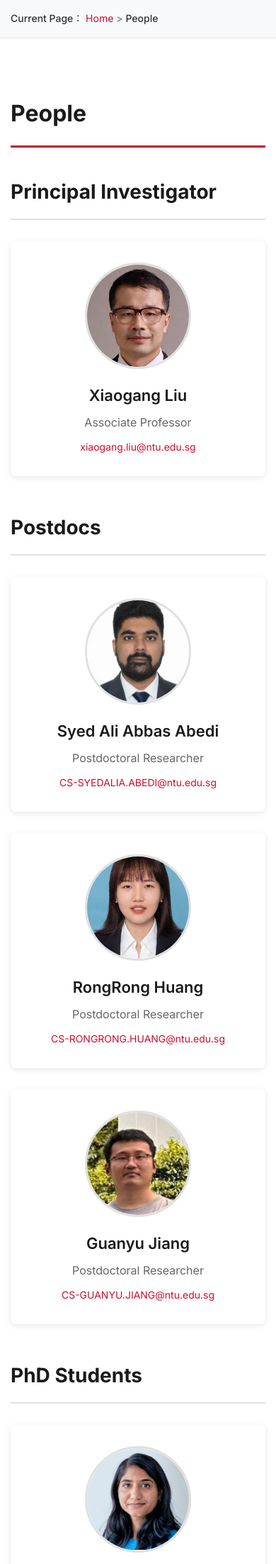
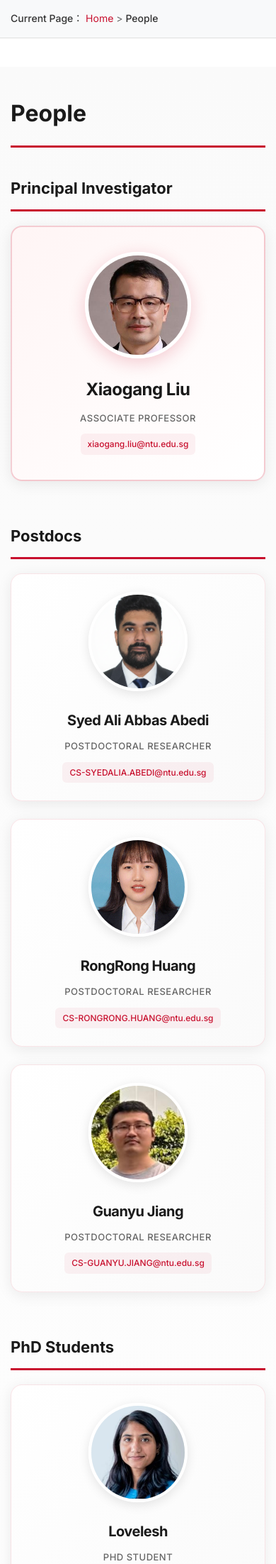
Before and after one commit to pearl-ntu/pearl, a PHP site: page /people.html in a window 390 px wide. Shown: the part 42-2246 px from the top of the page at 71% size. Run offline with PHP 8.4, Linux system fonts and the light colour scheme.

Commit message:
Enhance people page with modern design, improved cards, hover effects, and better mobile responsiveness

```diff
--- a/people.html
+++ b/people.html
@@ -64,7 +64,7 @@
                             </div>
                             <h3>Xiaogang Liu</h3>
                             <p class="person-title" data-en="Associate Professor" data-zh="副教授">Associate Professor</p>
-                            <p class="person-email">xiaogang.liu@ntu.edu.sg</p>
+                            <a href="mailto:xiaogang.liu@ntu.edu.sg" class="person-email">xiaogang.liu@ntu.edu.sg</a>
                         </div>
                     </div>
                 </div>
--- a/people.js
+++ b/people.js
@@ -40,7 +40,7 @@ document.addEventListener('DOMContentLoaded', function() {
                     </div>
                     <h3>${person.name}</h3>
                     ${person.title ? `<p class="person-title">${person.title}</p>` : ''}
-                    ${person.email ? `<p class="person-email">${person.email}</p>` : ''}
+                    ${person.email ? `<a href="mailto:${person.email}" class="person-email">${person.email}</a>` : ''}
                     ${person.research ? `<p class="person-research">${person.research}</p>` : ''}
                 </div>
             `;
--- a/styles.css
+++ b/styles.css
@@ -788,99 +788,210 @@ body {
 /* People Page */
 .people-page {
     padding: 40px 0;
+    background: linear-gradient(to bottom, #fafafa 0%, #ffffff 100%);
 }
 
 .people-section {
-    margin-bottom: 50px;
+    margin-bottom: 60px;
+}
+
+.people-section:last-child {
+    margin-bottom: 0;
 }
 
 .people-section h2 {
-    font-size: 28px;
+    font-size: 32px;
     font-weight: 700;
-    margin-bottom: 30px;
+    margin-bottom: 35px;
     color: var(--secondary-color);
-    padding-bottom: 15px;
-    border-bottom: 2px solid var(--border-color);
+    padding-bottom: 12px;
+    border-bottom: 3px solid var(--primary-color);
+    position: relative;
+}
+
+.people-section h2::after {
+    content: '';
+    position: absolute;
+    bottom: -3px;
+    left: 0;
+    width: 80px;
+    height: 3px;
+    background: linear-gradient(90deg, var(--primary-color), transparent);
 }
 
 .people-grid {
     display: grid;
-    grid-template-columns: repeat(auto-fit, minmax(250px, 1fr));
-    gap: 30px;
+    grid-template-columns: repeat(auto-fit, minmax(280px, 1fr));
+    gap: 35px;
 }
 
 .person-card {
-    background-color: white;
-    padding: 30px;
-    border-radius: 8px;
-    box-shadow: var(--shadow);
+    background: linear-gradient(135deg, #ffffff 0%, #fafafa 100%);
+    padding: 35px 25px;
+    border-radius: 16px;
+    box-shadow: 0 4px 20px rgba(0, 0, 0, 0.08);
     text-align: center;
-    transition: var(--transition);
+    transition: all 0.3s cubic-bezier(0.4, 0, 0.2, 1);
+    border: 1px solid rgba(200, 16, 46, 0.1);
+    position: relative;
+    overflow: hidden;
+}
+
+.person-card::before {
+    content: '';
+    position: absolute;
+    top: 0;
+    left: 0;
+    right: 0;
+    height: 4px;
+    background: linear-gradient(90deg, var(--primary-color), var(--primary-dark));
+    transform: scaleX(0);
+    transition: transform 0.3s ease;
+}
+
+.person-card:hover::before {
+    transform: scaleX(1);
 }
 
 .person-card:hover {
-    transform: translateY(-5px);
-    box-shadow: var(--shadow-hover);
+    transform: translateY(-8px);
+    box-shadow: 0 12px 40px rgba(200, 16, 46, 0.15);
+    border-color: rgba(200, 16, 46, 0.3);
 }
 
 .person-image {
-    margin-bottom: 20px;
+    margin-bottom: 25px;
     display: flex;
     justify-content: center;
+    position: relative;
+}
+
+.person-image::after {
+    content: '';
+    position: absolute;
+    bottom: -10px;
+    left: 50%;
+    transform: translateX(-50%);
+    width: 60px;
+    height: 3px;
+    background: linear-gradient(90deg, transparent, var(--primary-color), transparent);
+    opacity: 0;
+    transition: opacity 0.3s ease;
+}
+
+.person-card:hover .person-image::after {
+    opacity: 1;
 }
 
 .person-image .image-placeholder {
-    width: 150px;
-    height: 150px;
+    width: 160px;
+    height: 160px;
+    border-radius: 50%;
+    background: linear-gradient(135deg, #e0e0e0, #f5f5f5);
+    display: flex;
+    align-items: center;
+    justify-content: center;
 }
 
 .person-photo {
-    width: 150px;
-    height: 150px;
+    width: 160px;
+    height: 160px;
     border-radius: 50%;
     object-fit: cover;
-    border: 3px solid var(--border-color);
-    transition: var(--transition);
+    border: 4px solid #ffffff;
+    box-shadow: 0 4px 15px rgba(0, 0, 0, 0.1);
+    transition: all 0.3s cubic-bezier(0.4, 0, 0.2, 1);
+    background: linear-gradient(135deg, #ffffff, #f5f5f5);
 }
 
 .person-card:hover .person-photo {
     border-color: var(--primary-color);
-    transform: scale(1.05);
+    transform: scale(1.08);
+    box-shadow: 0 6px 25px rgba(200, 16, 46, 0.25);
 }
 
 .person-card h3 {
-    font-size: 22px;
-    font-weight: 600;
-    margin-bottom: 8px;
+    font-size: 24px;
+    font-weight: 700;
+    margin-bottom: 10px;
     color: var(--secondary-color);
+    letter-spacing: -0.5px;
+    transition: color 0.3s ease;
+}
+
+.person-card:hover h3 {
+    color: var(--primary-color);
 }
 
 .person-title {
     color: var(--text-light);
-    font-size: 16px;
-    margin-bottom: 10px;
+    font-size: 13px;
+    margin-bottom: 12px;
+    font-weight: 500;
+    text-transform: uppercase;
+    letter-spacing: 0.5px;
 }
 
 .person-email {
     color: var(--primary-color);
-    font-size: 14px;
+    font-size: 13px;
     word-break: break-word;
+    text-decoration: none;
+    display: inline-block;
+    padding: 6px 12px;
+    border-radius: 6px;
+    background: rgba(200, 16, 46, 0.05);
+    transition: all 0.3s ease;
+    font-weight: 500;
+}
+
+.person-email:hover {
+    background: rgba(200, 16, 46, 0.1);
+    transform: translateY(-2px);
 }
 
 .person-research {
     color: var(--text-light);
     font-size: 14px;
     font-style: italic;
-    margin-top: 10px;
-    line-height: 1.5;
+    margin-top: 15px;
+    line-height: 1.6;
+    padding-top: 15px;
+    border-top: 1px solid var(--border-color);
+}
+
+/* Special styling for PI card */
+.people-section:first-of-type .person-card {
+    background: linear-gradient(135deg, #fff5f5 0%, #ffffff 100%);
+    border: 2px solid rgba(200, 16, 46, 0.2);
+    padding: 40px 30px;
+}
+
+.people-section:first-of-type .person-card::before {
+    height: 5px;
+    background: linear-gradient(90deg, var(--primary-color), var(--primary-dark), var(--primary-color));
+}
+
+.people-section:first-of-type .person-photo {
+    width: 180px;
+    height: 180px;
+    border-width: 5px;
+    box-shadow: 0 6px 25px rgba(200, 16, 46, 0.2);
+}
+
+.people-section:first-of-type .person-card h3 {
+    font-size: 28px;
 }
 
 .section-note {
     color: var(--text-light);
     font-style: italic;
-    padding: 20px;
-    background-color: var(--bg-light);
-    border-radius: 8px;
+    padding: 30px;
+    background: linear-gradient(135deg, #fafafa, #ffffff);
+    border-radius: 12px;
+    border: 1px dashed var(--border-color);
+    text-align: center;
+    font-size: 15px;
 }
 
 /* Publications Page - Compact Design */
@@ -1622,6 +1733,25 @@ body {
     .people-grid,
     .opportunities-grid {
         grid-template-columns: 1fr;
+        gap: 25px;
+    }
+
+    .people-section h2 {
+        font-size: 26px;
+        margin-bottom: 25px;
+    }
+
+    .person-card {
+        padding: 30px 20px;
+    }
+
+    .people-section:first-of-type .person-card {
+        padding: 35px 25px;
+    }
+
+    .people-section:first-of-type .person-photo {
+        width: 160px;
+        height: 160px;
     }
 
     .page-title {
@@ -1658,6 +1788,38 @@ body {
         max-height: 300px;
     }
 
+    .people-section h2 {
+        font-size: 22px;
+        margin-bottom: 20px;
+    }
+
+    .person-card {
+        padding: 25px 15px;
+    }
+
+    .person-photo {
+        width: 140px;
+        height: 140px;
+    }
+
+    .people-section:first-of-type .person-photo {
+        width: 150px;
+        height: 150px;
+    }
+
+    .person-card h3 {
+        font-size: 20px;
+    }
+
+    .people-section:first-of-type .person-card h3 {
+        font-size: 24px;
+    }
+
+    .person-email {
+        font-size: 12px;
+        padding: 5px 10px;
+    }
+
     .event-item-large {
         padding: 15px;
     }
```
